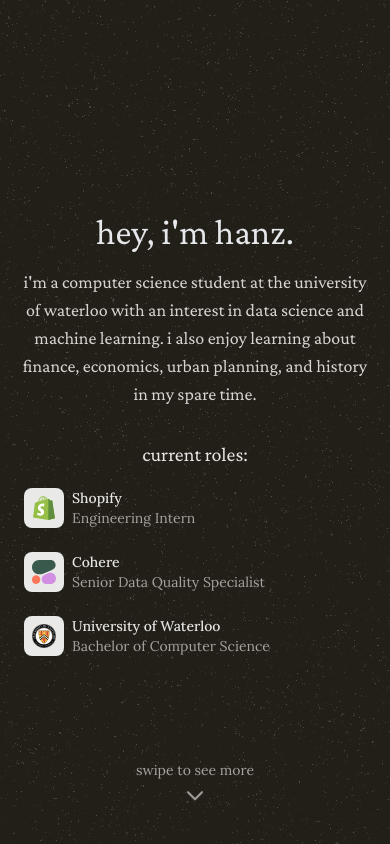
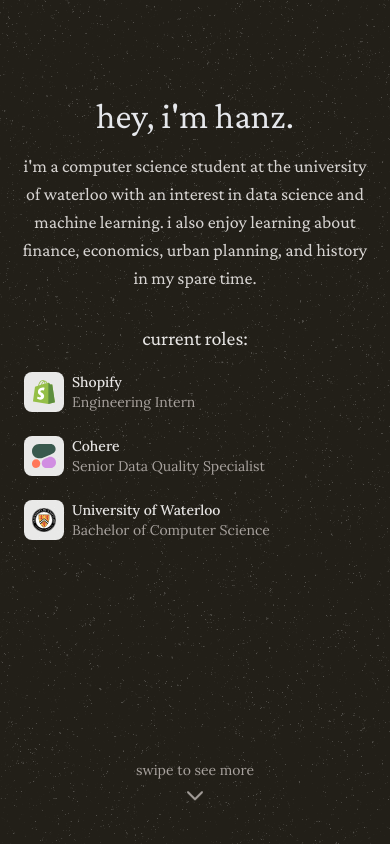
Before and after one commit to HanzPo/hanzpo.com, a Next.js app: page / in a window 390 px wide. Shown: the top 844 px of the page. Built offline with nearby package versions, Linux system fonts and the light colour scheme.

Commit message:
Fix bug on mobile devices

```diff
--- a/src/app/page.tsx
+++ b/src/app/page.tsx
@@ -4,7 +4,7 @@
   return (
     <div>
       <Image src="/opengraph-image.png" alt="Site preview image" width={0} height={0} />
-      <div className="min-h-screen flex items-center">
+      <div className="min-h-screen flex items-start md:items-center pt-16 md:pt-0">
         <div className="w-full px-4 md:px-0 md:ml-[10%] lg:ml-[20%] mt-8 md:-mt-10">
           <h1 className="text-4xl md:text-5xl lg:text-6xl font-crimson-pro mb-4 text-center md:text-left">
             hey, i&apos;m hanz.
```
